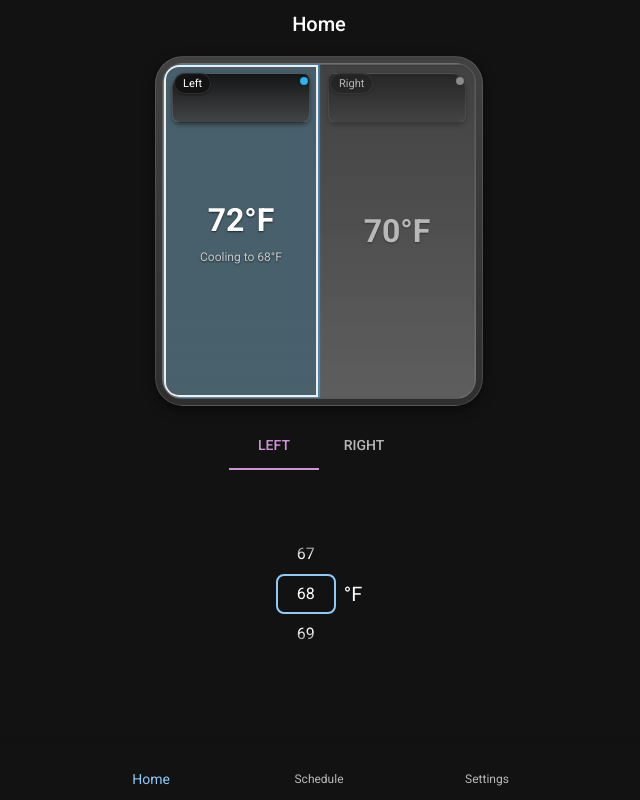
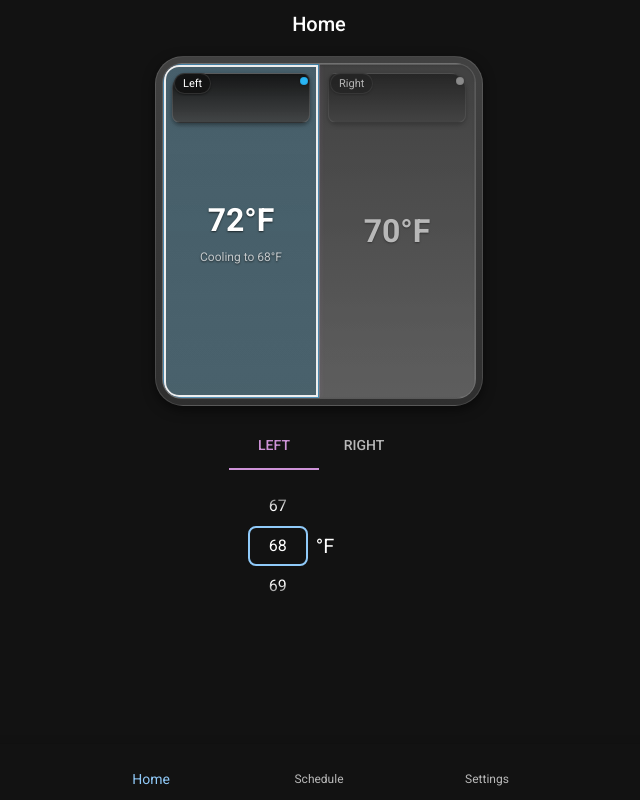
Before and after one commit to jonm01/bed-zones, a Next.js app: page / in a window 1280 px wide. Shown: the whole page, without its empty margins (321-961 px from the left). Built offline with nearby package versions, Linux system fonts and the light colour scheme; some icons are missing; what @mui/material-nextjs would draw is missing.

Commit message:
style: move power button beside temperature control

```diff
--- a/src/components/BedDemo.tsx
+++ b/src/components/BedDemo.tsx
@@ -126,13 +126,7 @@ export default function BedDemo() {
             const z = zones[editing];
             const target = toUnit(z.targetTemp ?? fromUnit(tempCfg.mid, unit), unit);
             return (
-              <Stack spacing={1} alignItems="center">
-                <IconButton
-                  color={z.mode === 'off' ? 'default' : 'secondary'}
-                  onClick={() => togglePower(editing)}
-                >
-                  <PowerSettingsNewIcon />
-                </IconButton>
+              <Stack direction="row" spacing={2} alignItems="center">
                 <TemperatureControl
                   value={target}
                   min={tempCfg.min}
@@ -141,6 +135,12 @@ export default function BedDemo() {
                   unit={unit}
                   onChange={(v) => setTemp(editing, v)}
                 />
+                <IconButton
+                  color={z.mode === 'off' ? 'default' : 'secondary'}
+                  onClick={() => togglePower(editing)}
+                >
+                  <PowerSettingsNewIcon />
+                </IconButton>
               </Stack>
             );
           })()}
```
